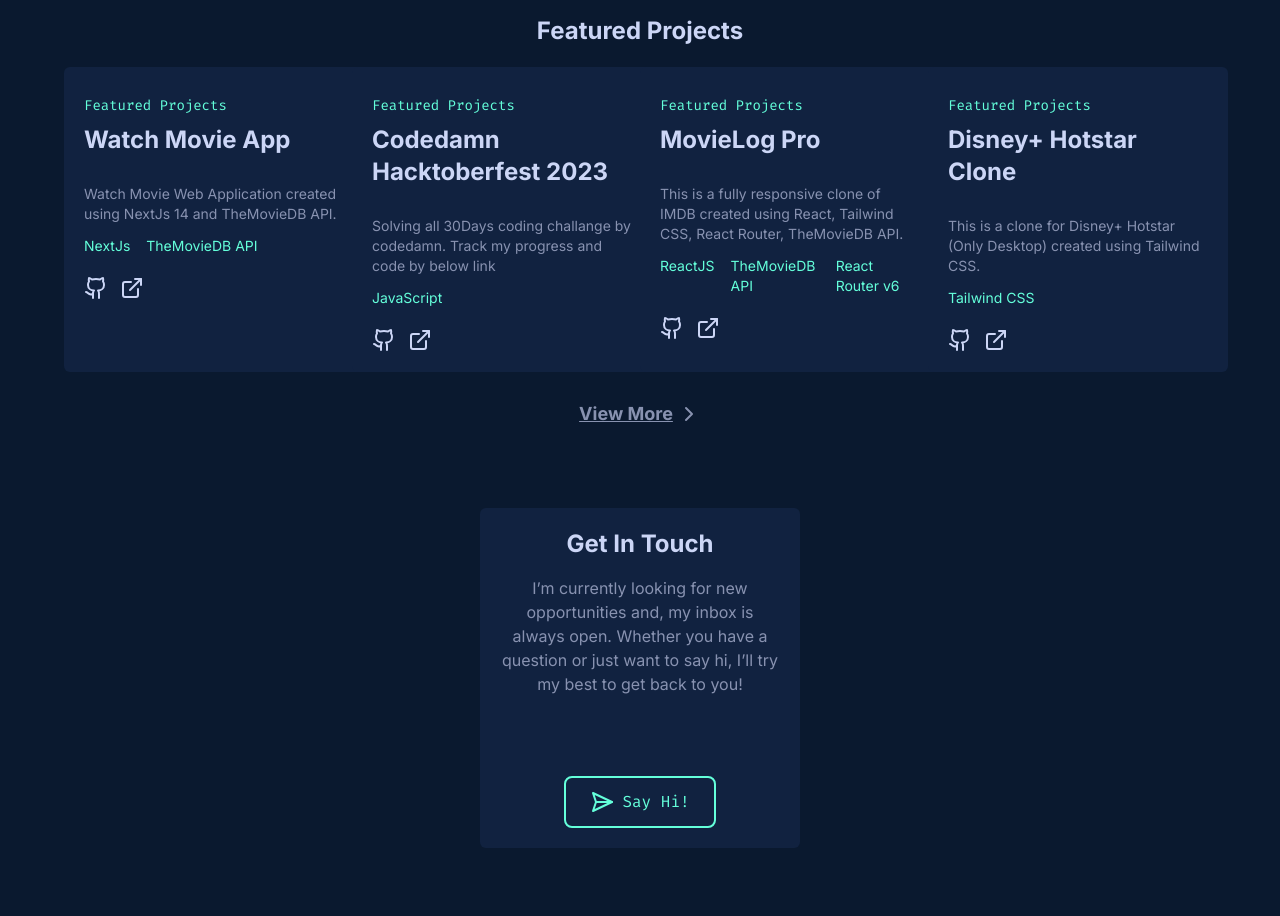
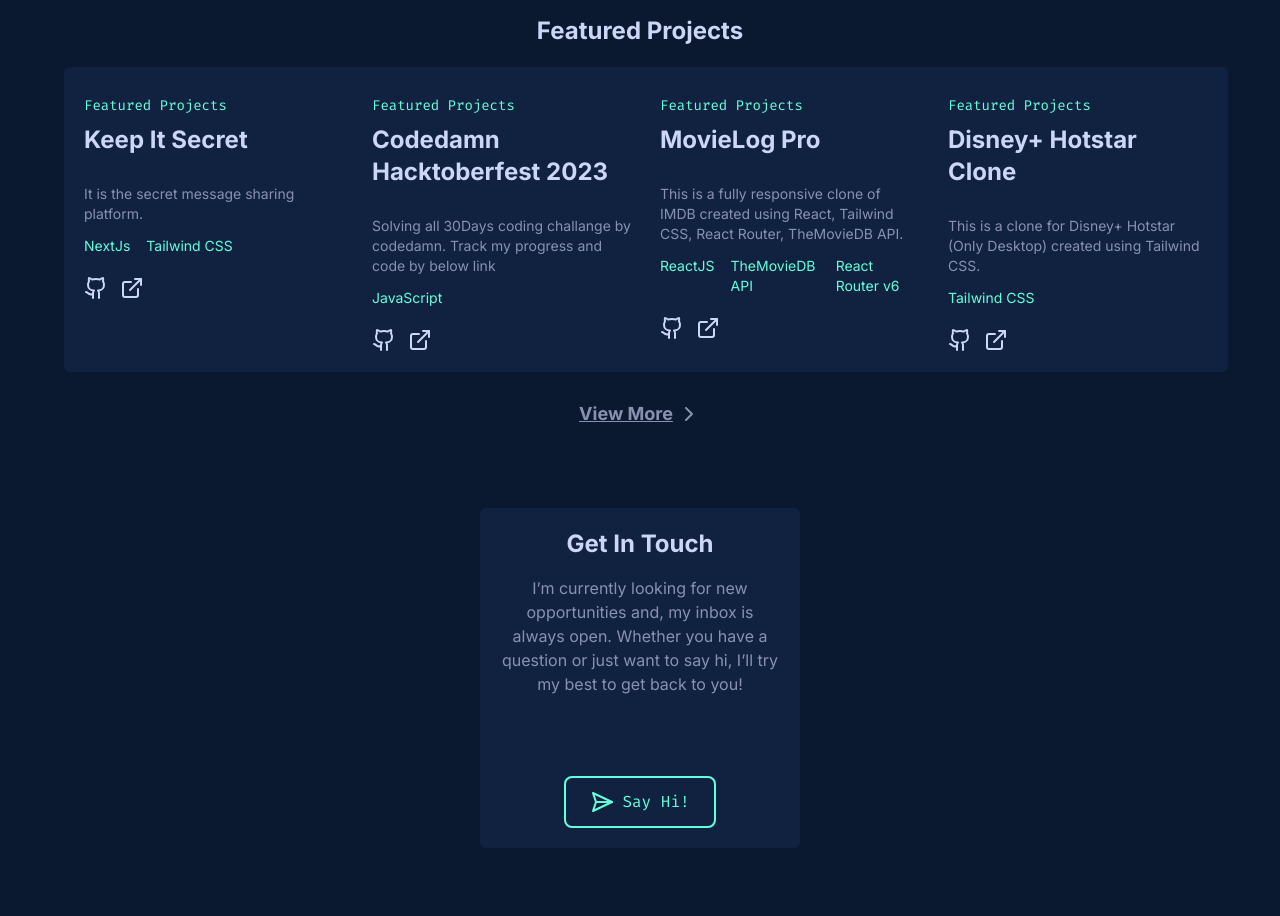
Before and after one commit to 0mkarBhosale07/portfolio, a Next.js app: page / in a window 1280 px wide. Shown: the part 1380-2296 px from the top of the page. Built offline with nearby package versions, Linux system fonts and the light colour scheme.

Commit message:
Update projects data

```diff
--- a/src/data/featured.js
+++ b/src/data/featured.js
@@ -1,10 +1,10 @@
 export const FeaturedProjectData =[{
-    title: "Watch Movie App",
-    para: "Watch Movie Web Application created using NextJs 14 and TheMovieDB API.",
+    title: "Keep It Secret",
+    para: "It is the secret message sharing platform.",
     img: "https://media.discordapp.net/attachments/1066265844167999488/1170719342023950376/Home-screen.jpg?ex=655a105a&is=65479b5a&hm=f3c64adf7ac67b9cb4e9d6c55477a8bd0bbb54895ff36b6d65380f61fd5f28dc&=&width=1231&height=876",
-    tech:["NextJs", "TheMovieDB API"],
-    link: "https://watch-app-three.vercel.app/",
-    github:"/",
+    tech:["NextJs", "Tailwind CSS"],
+    link: "https://keep-it-secret.vercel.app/",
+    github:"https://github.com/0mkarBhosale07/keep-it-secret",
   },
   {
     title: "Codedamn Hacktoberfest 2023",
```
